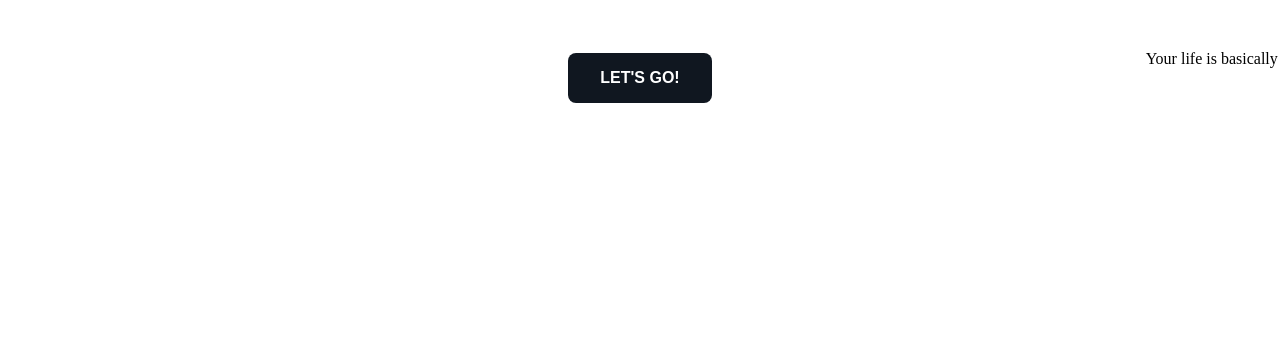
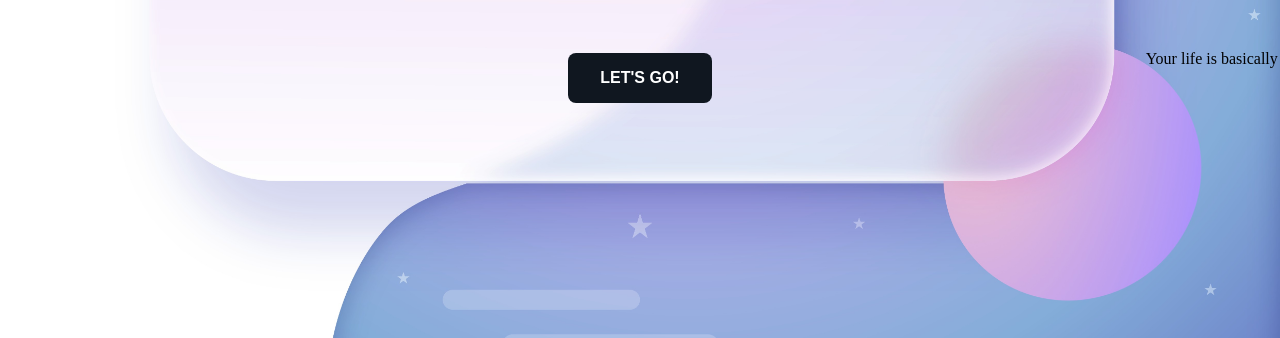
Before and after one commit to na0422/surprise, a plain HTML site: page index.html in a window 1280 px wide. Shown: the part 462-800 px from the top of the page. Drawn offline with nearby package versions, Linux system fonts and the light colour scheme; the site is published under a folder, as on GitHub Pages, so addresses that start at the root find nothing; a web font is replaced by a local one.

Commit message:
Update style.css

```diff
--- a/style.css
+++ b/style.css
@@ -2,7 +2,7 @@
 body {
   margin: 0;
   padding: 0;
-  background-image: url("/images/bgdday.jpg");
+  background-image: url("bgdday.jpg");
   background-size: cover;
   background-position: center;
   background-repeat: no-repeat;
@@ -258,4 +258,5 @@ body {
   .arrow {
     font-size: 1.5rem;
   }
+
 }
```
